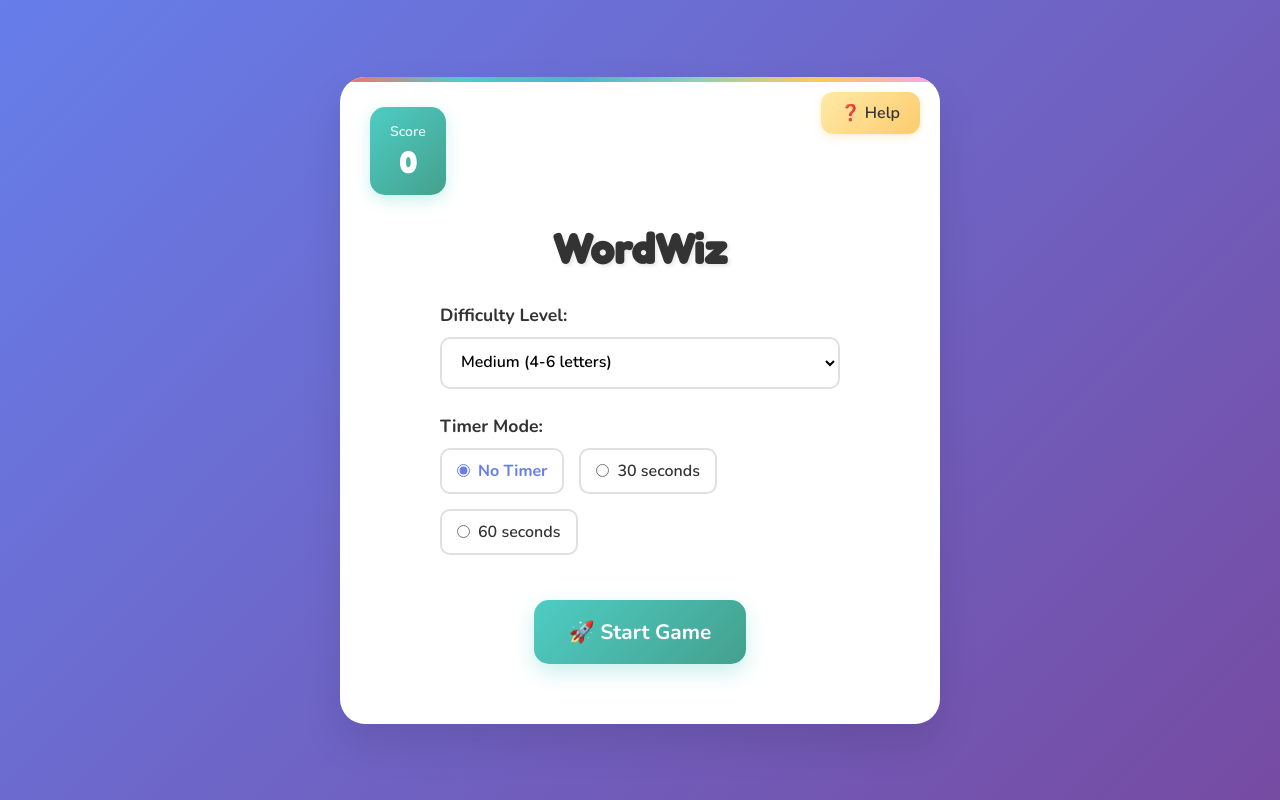
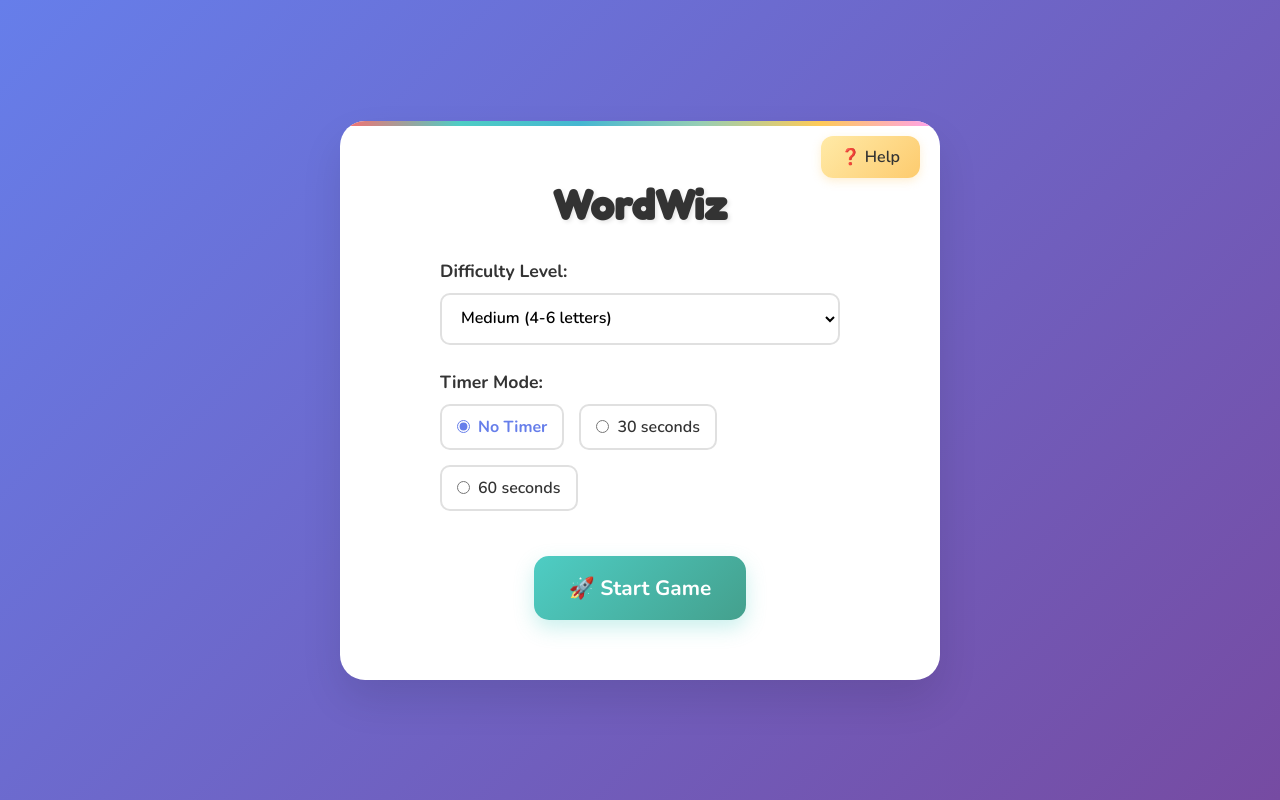
Before and after one commit to KingAvalon01/Wordscambler, a website: page index.html in a window 1280 px wide. Drawn offline with nearby package versions, Linux system fonts and the light colour scheme.

Commit message:
Remove score feature and keep timer in its place

```diff
--- a/index.html
+++ b/index.html
@@ -10,10 +10,6 @@
 <body>
     <div class="game-container">
         <div class="header">
-            <div class="score-container">
-                <div class="score-label">Score</div>
-                <div class="score" id="score">0</div>
-            </div>
             <div class="timer-container" id="timerContainer" style="display: none;">
                 <div class="timer-label">Time</div>
                 <div class="timer" id="timer">30</div>
@@ -72,7 +68,7 @@
         <div id="gameOverModal" class="game-over-modal" style="display: none;">
             <div class="game-over-content">
                 <h2>⏰ Time's Up!</h2>
-                <p>Your final score: <span id="finalScore">0</span></p>
+                <p>Great job playing WordWiz!</p>
                 <button id="playAgainBtn" class="submit-btn">Play Again</button>
             </div>
         </div>
--- a/script.js
+++ b/script.js
@@ -22,7 +22,6 @@ class WordScrambleGame {
 
         this.currentWord = '';
         this.scrambledWord = '';
-        this.score = 0;
         this.difficulty = 'medium';
         this.timerMode = 'none';
         this.timeLeft = 0;
@@ -43,12 +42,10 @@ class WordScrambleGame {
         this.timerContainerEl = document.getElementById('timerContainer');
         this.timerEl = document.getElementById('timer');
         this.gameOverModalEl = document.getElementById('gameOverModal');
-        this.finalScoreEl = document.getElementById('finalScore');
         this.playAgainBtnEl = document.getElementById('playAgainBtn');
         this.scrambledWordEl = document.getElementById('scrambledWord');
         this.playerInputEl = document.getElementById('playerInput');
         this.messageEl = document.getElementById('message');
-        this.scoreEl = document.getElementById('score');
         this.submitBtnEl = document.getElementById('submitBtn');
         this.helpOverlayEl = document.getElementById('helpOverlay');
         this.helpBtnEl = document.getElementById('helpBtn');
@@ -134,8 +131,6 @@ class WordScrambleGame {
 
         // Start the game
         this.gameActive = true;
-        this.score = 0;
-        this.updateScore();
         this.nextWord();
     }
 
@@ -166,7 +161,6 @@ class WordScrambleGame {
     gameOver() {
         this.gameActive = false;
         this.clearTimer();
-        if (this.finalScoreEl) this.finalScoreEl.textContent = this.score;
         if (this.gameOverModalEl) this.gameOverModalEl.style.display = 'flex';
     }
 
@@ -236,8 +230,6 @@ class WordScrambleGame {
     }
 
     correctAnswer() {
-        this.score += 1;
-        this.updateScore();
         this.showMessage('🎉 Correct! Well done! 🎉', 'correct');
 
         setTimeout(() => {
@@ -251,12 +243,6 @@ class WordScrambleGame {
             this.messageEl.className = `message ${type}`;
         }
     }
-
-    updateScore() {
-        if (this.scoreEl) {
-            this.scoreEl.textContent = this.score;
-        }
-    }
 }
 
 document.addEventListener('DOMContentLoaded', () => {
--- a/style.css
+++ b/style.css
@@ -38,20 +38,10 @@ body {
 
 .header {
     display: flex;
-    justify-content: space-between;
+    justify-content: flex-end;
     margin-bottom: 30px;
     gap: 20px;
     align-items: center;
-}
-
-.score-container {
-    background: linear-gradient(135deg, #4ecdc4, #44a08d);
-    color: white;
-    padding: 15px 20px;
-    border-radius: 15px;
-    box-shadow: 0 5px 15px rgba(78, 205, 196, 0.3);
-    transform: translateY(0);
-    transition: transform 0.3s ease;
 }
 
 .timer-container {
@@ -83,22 +73,6 @@ body {
     font-family: 'Fredoka One', cursive;
 }
 
-.score-container:hover {
-    transform: translateY(-2px);
-}
-
-.score-label {
-    font-size: 14px;
-    font-weight: 600;
-    margin-bottom: 5px;
-    opacity: 0.9;
-}
-
-.score {
-    font-size: 28px;
-    font-weight: 700;
-    font-family: 'Fredoka One', cursive;
-}
 
 .game-settings {
     text-align: center;
```
Also changed, not shown: dist/index.html, dist/script.js, dist/style.css.
